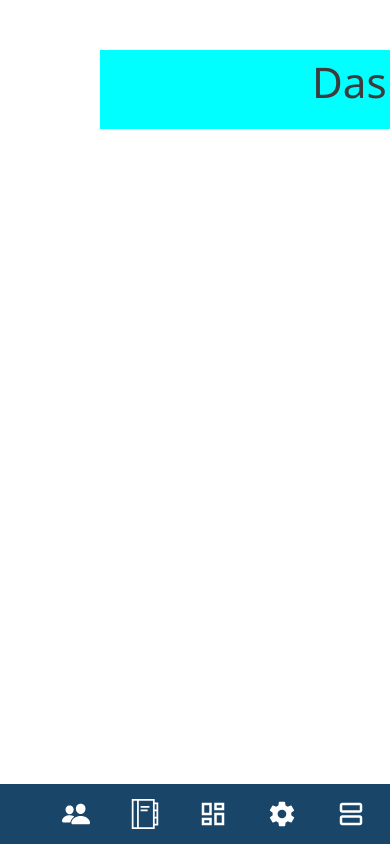
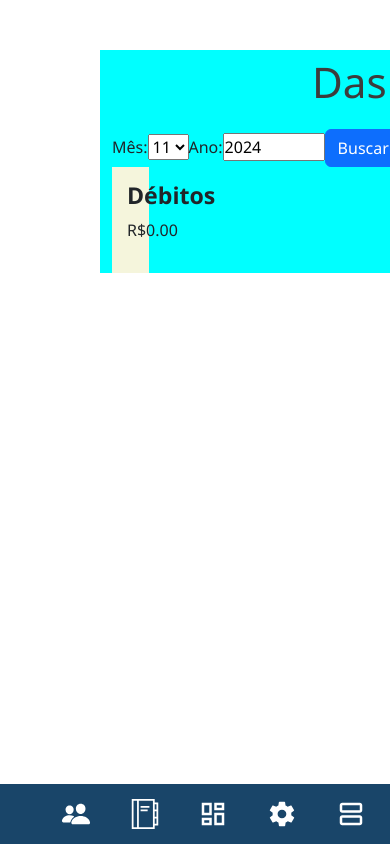
Before and after one commit to PSG-TIAPN-2022-1/psg-si-tiapn-2024-2-therasync, a React (Vite) app: page /dashboard in a window 390 px wide. Built offline with nearby package versions, Linux system fonts and the light colour scheme; no server answers.

Commit message:
Atualização atual branch

```diff
--- a/src/assets/components/ModalCliente.jsx
+++ b/src/assets/components/ModalCliente.jsx
@@ -1,12 +1,30 @@
 import React from 'react';
-import { Button,Modal } from 'react-bootstrap';
+import { Button, Modal } from 'react-bootstrap';
+
+// Função para calcular idade a partir da data de nascimento
+const calcularIdade = (dataNascimento) => {
+    if (!dataNascimento) return '—';
+
+    const nascimento = new Date(dataNascimento);
+    const hoje = new Date();
+
+    let idade = hoje.getFullYear() - nascimento.getFullYear();
+    const mes = hoje.getMonth() - nascimento.getMonth();
+
+    if (mes < 0 || (mes === 0 && hoje.getDate() < nascimento.getDate())) {
+      idade--;
+    }
+
+    return idade;
+  };
 
 export default function ModalCliente(props) {
+  const { cliente } = props;
 
-const cliente = props;
+    const idade = calcularIdade(cliente?.idade);
+
 
   return (
-
     <Modal
       {...props}
       size="lg"
@@ -15,21 +33,21 @@ const cliente = props;
     >
       <Modal.Header closeButton>
         <Modal.Title id="contained-modal-title-vcenter">
-                {cliente.nome}
+          {cliente ? cliente.nome : 'Detalhes do Cliente'}
         </Modal.Title>
       </Modal.Header>
       <Modal.Body>
         <h4>Informações do Cliente</h4>
-            <p><strong>CPF:</strong> {cliente.cpf}</p>
-            <p><strong>Email:</strong> {cliente.email}</p>
-            <p><strong>Idade:</strong> {cliente.idade}</p>
-            <p><strong>Sobre:</strong> {cliente.sobre}</p>
-            <p><strong>Naturalidade:</strong> {cliente.naturalidade}</p>
-            <p><strong>Frequência de Pagamento:</strong> {cliente.frequenciaPagamento}</p>
-            {cliente.idade < 18
-                ? <><strong>Nome do Responsável:</strong> {cliente.nomeResponsavel}</>
-                : <p></p>
-            }
+        <p><strong>CPF:</strong> {cliente?.cpf || '—'} <input placeholder='{cliente?.cpf}'></input></p>
+
+        <p><strong>Email:</strong> {cliente?.email || '—'}</p>
+        <p><strong>Idade:</strong> {idade || '—'}</p>
+        <p><strong>Sobre:</strong> {cliente?.sobre || '—'}</p>
+        <p><strong>Naturalidade:</strong> {cliente?.naturalidade || '—'}</p>
+        <p><strong>Frequência de Pagamento:</strong> {cliente?.frequenciaPagamento || '—'}</p>
+        {cliente?.idade < 18 && (
+          <p><strong>Nome do Responsável:</strong> {cliente.nomeResponsavel || '—'}</p>
+        )}
       </Modal.Body>
       <Modal.Footer>
         <Button onClick={props.onHide}>Close</Button>
--- /dev/null
+++ b/src/assets/components/debitos/debitos.css
@@ -0,0 +1,14 @@
+.debitos{
+    background-color: beige;
+    width: 10%;
+    padding: 15px;
+}
+
+.cardTitle{
+    font-weight: bold;
+    text-align: center;
+}
+
+.textDebitos{
+    text-align: center;
+}
--- /dev/null
+++ b/src/assets/components/debitos/debitos.jsx
@@ -0,0 +1,45 @@
+// debitos.jsx
+import React, { useEffect, useState } from 'react';
+import './debitos.css';
+
+const Debitos = ({ mes, ano, dadosAtualizados }) => {
+  const [totalDebitos, setTotalDebitos] = useState(0);
+
+  const fetchDebitos = async () => {
+    try {
+      const response = await fetch('http://localhost:3000/api/financasCreditos');
+      if (!response.ok) {
+        throw new Error('Erro ao buscar os dados');
+      }
+
+      const data = await response.json();
+      const total = data
+        .filter(item => {
+          const dataEntrada = new Date(item.dataEntrada);
+          return (
+            dataEntrada.getMonth() === mes &&
+            dataEntrada.getFullYear() === ano &&
+            item.valor > 0
+          );
+        })
+        .reduce((acc, item) => acc + Math.abs(item.valor), 0);
+
+      setTotalDebitos(total);
+    } catch (error) {
+      console.error("Erro ao buscar débitos:", error);
+    }
+  };
+
+  useEffect(() => {
+    fetchDebitos();
+  }, [mes, ano, dadosAtualizados]);
+
+  return (
+    <div className="debitos">
+      <h3 className="cardTitle">Débitos</h3>
+      <p className="textDebitos">R${totalDebitos.toFixed(2)}</p>
+    </div>
+  );
+};
+
+export default Debitos; // Certifique-se de exportar o componente corretamente
--- a/src/assets/pages/clientes.jsx
+++ b/src/assets/pages/clientes.jsx
@@ -1,28 +1,23 @@
 import React, { useEffect, useState } from 'react';
 import '../styles/clientes.css';
 import 'bootstrap/dist/css/bootstrap.min.css';
-import { Dropdown,Button } from 'react-bootstrap';
+import { Dropdown, Button } from 'react-bootstrap';
 import ModalCliente from '../components/ModalCliente';
 
 
 
 const Clientes = () => {
-
   const [clientes, setClientes] = useState([]);
   const [modalShow, setModalShow] = useState(false);
   const [clienteSelecionado, setClienteSelecionado] = useState(null);
 
-  // Função para buscar dados dos clientes na API
   useEffect(() => {
     const fetchClientes = async () => {
       try {
-        const response = await fetch('http://localhost:3000/api/pacientes'); // Verifique a URL aqui
-
-        // Verifique se a resposta é um JSON válido
+        const response = await fetch('http://localhost:3000/api/pacientes')
         if (!response.ok) {
           throw new Error(`Erro na resposta da API: ${response.status}`);
         }
-
         const data = await response.json();
         setClientes(data);
       } catch (error) {
@@ -32,21 +27,20 @@ const Clientes = () => {
     fetchClientes();
   }, []);
 
-  // Função para formatar datas
   const formatarData = (data) => {
     if (!data || data === "0000-00-00") return "—";
     const dataObj = new Date(data);
     return dataObj.toLocaleDateString();
   };
 
-  // Função para abrir o modal com os dados do cliente selecionado
   const handleShowModal = (cliente) => {
     setClienteSelecionado(cliente);
     setModalShow(true);
   };
 
+
+
   return (
-    /*Tudo correspondente a pagina deve estar dentro de container para melhor renderização do conteúdo da pagina */
     <div className='clientes_container'>
       <p id='clientes_titulo_container'>Clientes</p>
 
@@ -67,12 +61,12 @@ const Clientes = () => {
         <table>
           <thead>
             <tr>
-              <th>Status</th>
-              <th>Nome</th>
-              <th>Idade</th>
-              <th>Última Consulta</th>
-              <th>Próxima Consulta</th>
-              <th>Informações</th>
+              <th class="thStatus">Status</th>
+              <th class="thNome">Nome</th>
+              <th class="thIdade">Idade</th>
+              <th class="thConsulta">Última Consulta</th>
+              <th class="thConsulta">Próxima Consulta</th>
+              <th class="tdInformacoes">Informações</th>
             </tr>
           </thead>
           <tbody>
@@ -80,7 +74,7 @@ const Clientes = () => {
               <tr key={index}>
                 <td>{cliente.statusPaciente === 1 ? "Ativo" : "Inativo"}</td>
                 <td>{cliente.nome}</td>
-                <td>{cliente.idadeCalculada || "—"}</td>
+                <td >{calcularIdade(cliente.idade) || "—"}</td>
                 <td>{formatarData(cliente.ultimaConsulta)}</td>
                 <td>{cliente.proximaConsulta || "—"}</td>
                 <td>
@@ -92,7 +86,6 @@ const Clientes = () => {
             ))}
           </tbody>
         </table>
-
       </div>
 
       {clienteSelecionado && (
@@ -102,10 +95,24 @@ const Clientes = () => {
           cliente={clienteSelecionado}
         />
       )}
+    </div>
+  );
+};
 
+const calcularIdade = (dataNascimento) => {
+  if (!dataNascimento) return '—';
 
-    </div>
-  )
-}
+  const nascimento = new Date(dataNascimento);
+  const hoje = new Date();
 
-export default Clientes
+  let idade = hoje.getFullYear() - nascimento.getFullYear();
+  const mes = hoje.getMonth() - nascimento.getMonth();
+
+  if (mes < 0 || (mes === 0 && hoje.getDate() < nascimento.getDate())) {
+    idade--;
+  }
+
+  return idade;
+};
+
+export default Clientes;
--- a/src/assets/pages/dashboard.jsx
+++ b/src/assets/pages/dashboard.jsx
@@ -1,17 +1,58 @@
-import React from 'react';
+// dashboard.jsx
+import React, { useState, useEffect } from 'react';
 import '../styles/clientes.css';
 import 'bootstrap/dist/css/bootstrap.min.css';
+import Debitos from '../components/debitos/debitos.jsx';  // Caminho correto para o componente
 
 const Dashboard = () => {
+  const dataAtual = new Date();
+  const [mes, setMes] = useState(dataAtual.getMonth());
+  const [ano, setAno] = useState(dataAtual.getFullYear());
+  const [periodo, setPeriodo] = useState({ mes: dataAtual.getMonth(), ano: dataAtual.getFullYear() });
+  const [dadosAtualizados, setDadosAtualizados] = useState(true);
 
+  const handleBuscar = () => {
+    setPeriodo({ mes, ano });
+    setDadosAtualizados(true);
+  };
+
+  useEffect(() => {
+    setDadosAtualizados(true);
+  }, []);
 
   return (
-    /*Tudo correspondente a pagina deve estar dentro de container para melhor renderização do conteúdo da pagina */
-    <div className='container'>
-      <p id='titulo_container'>Dashboard</p>
+    <div className="container">
+      <p id="titulo_container">Dashboard</p>
 
+      <div className="periodo-seletor">
+        <label>
+          Mês:
+          <select value={mes} onChange={(e) => setMes(parseInt(e.target.value))}>
+            {Array.from({ length: 12 }, (_, index) => (
+              <option key={index} value={index}>{index + 1}</option>
+            ))}
+          </select>
+        </label>
+        <label>
+          Ano:
+          <input
+            type="number"
+            value={ano}
+            onChange={(e) => setAno(parseInt(e.target.value))}
+            min="2000"
+            max={dataAtual.getFullYear()}
+          />
+        </label>
+        <button className="btn btn-primary" onClick={handleBuscar}>
+          Buscar
+        </button>
+      </div>
+
+      <div>
+        <Debitos mes={periodo.mes} ano={periodo.ano} dadosAtualizados={dadosAtualizados} />
+      </div>
     </div>
-  )
-}
+  );
+};
 
-export default Dashboard
+export default Dashboard;
--- a/src/assets/styles/clientes.css
+++ b/src/assets/styles/clientes.css
@@ -1,16 +1,19 @@
 .clientes_container{
-    border: 3px solid blue;
+    border: 3px solid pink;
     position: fixed;
     top: 50px;
     left: 100px;
     right: 100px;
     z-index: 0;
     pointer-events: auto;
+    width: 70%;
+    margin: 0 auto;
 }
 #clientes_titulo_container{
     font-size: 5vh;
     margin-left: 200px;
     color: rgb(60, 60, 60);
+    text-align: center;
 }
 
   /* Estilo da tabela */
@@ -18,6 +21,7 @@
     width: 100%;
     border-collapse: collapse;
     font-family: Arial, sans-serif;
+    margin: 0 auto;
   }
 
   .clientes_container th, td {
@@ -53,6 +57,26 @@
   height: 300px;
 }
 
+.thStatus{
+  width: 1%;
+}
+
+.thNome{
+  width: 1%;
+}
+
+.thIdade{
+  width: 1%;
+}
+
+.thConsulta{
+  width: 1%;
+}
+
+.tdInformacoes{
+  width: 1%;
+}
+
 
 /* Responsividade para telas menores */
   @media (max-width: 760px) {
@@ -60,6 +84,9 @@
         top:0%;
         left: 0%;
         right: 0%;
+        width: 100%;
+        margin: 0 auto;
+
     }
     #clientes_titulo_container{
         font-size: 4vh;
@@ -73,4 +100,25 @@
       width: 100%;
       min-width: 600px; /* Define uma largura mínima para não distorcer a tabela */
     }
+
+    .thStatus{
+      width: 15%;
+    }
+
+    .thNome{
+      width: 5%;
+    }
+
+    .thIdade{
+      width: 10px;
+    }
+
+    .thConsulta{
+      width: 18%;
+    }
+
+    .tdInformacoes{
+      width: 2%;
+    }
+
   }
```
Also changed, not shown: 2 other files (tests, documents, lock files or other folders). Lines whose indentation alone changed are shown as unchanged.
